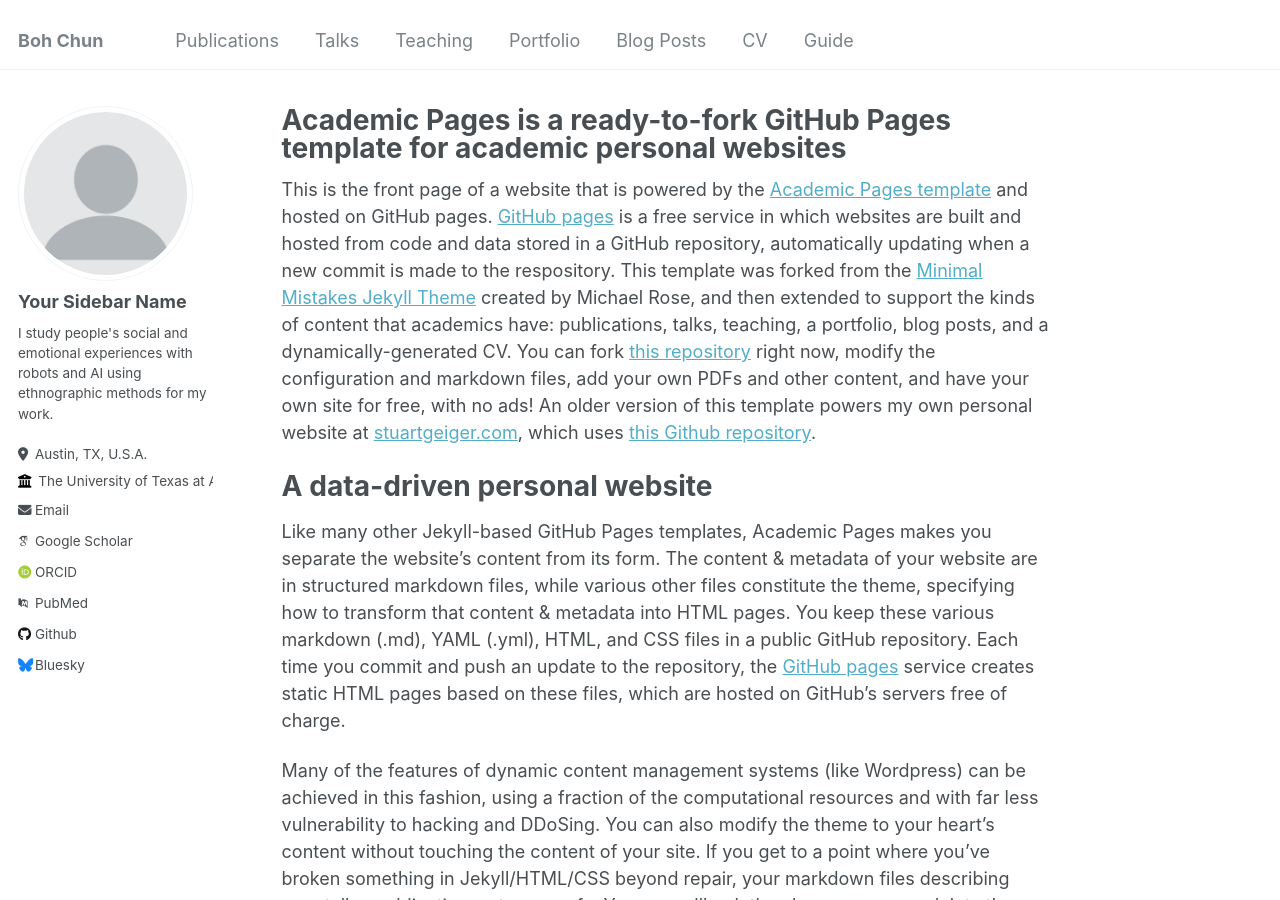
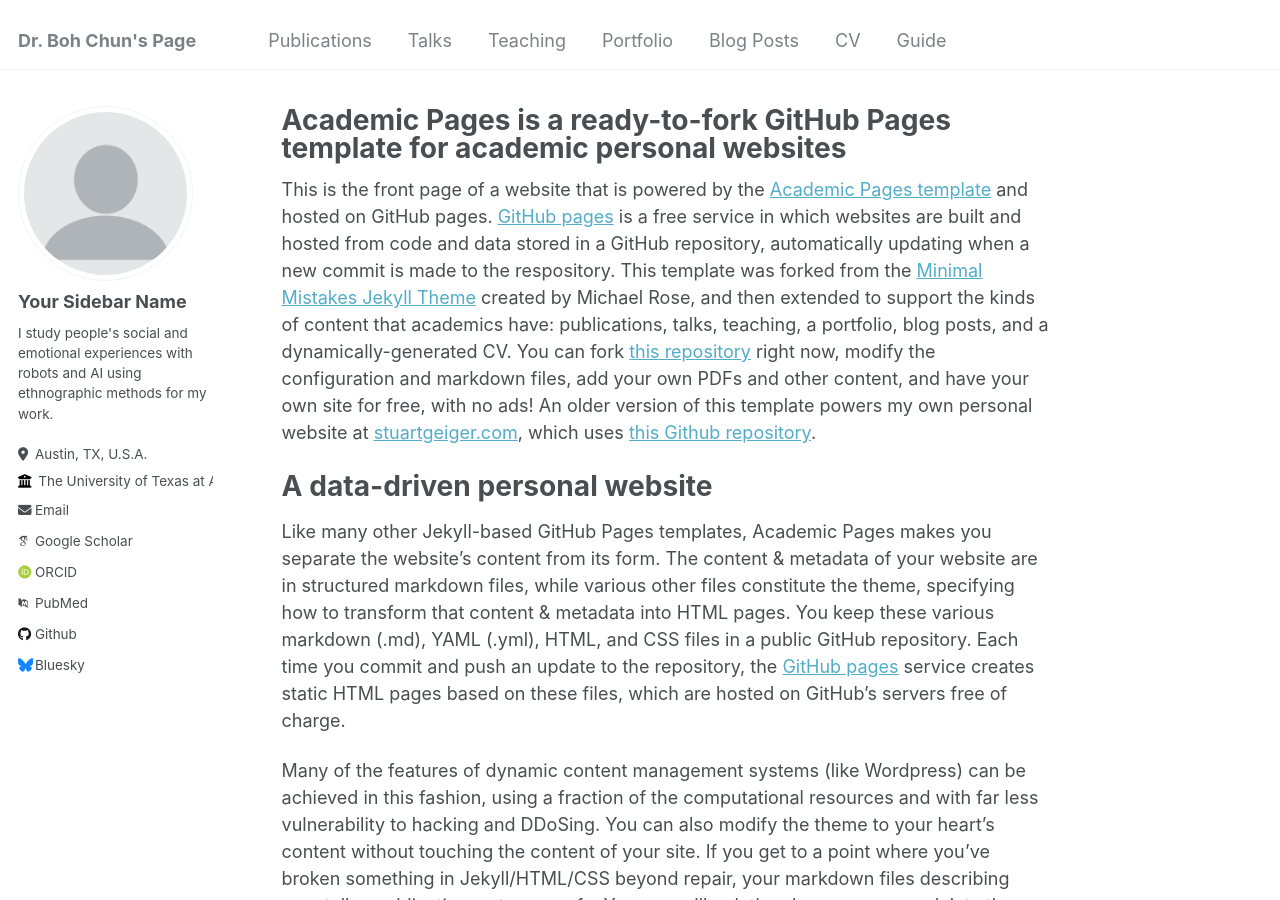
Before and after one commit to bohchun/bohchun.github.io, a Jekyll site: the page built from _pages/about.md, in a window 1280 px wide and 900 px high. Built offline with Jekyll 4.4.1, drawn with Linux system fonts in a browser that asks for light colours; some web fonts are replaced.

Commit message:
Update _config.yml

```diff
--- a/_config.yml
+++ b/_config.yml
@@ -8,7 +8,7 @@
 
 # Basic Site Settings
 locale                   : "en-US"
-title                    : "Boh Chun"
+title                    : "Dr. Boh Chun's Page"
 title_separator          : "-"
 name                     : &name "Boh Chun"
 description              : &description "personal description"
```
